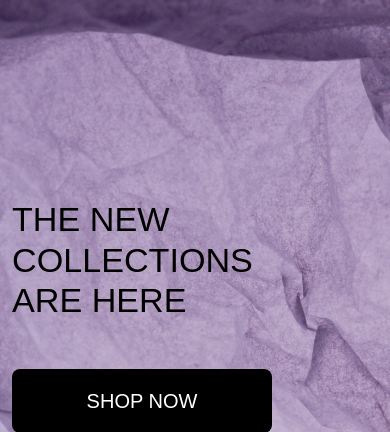
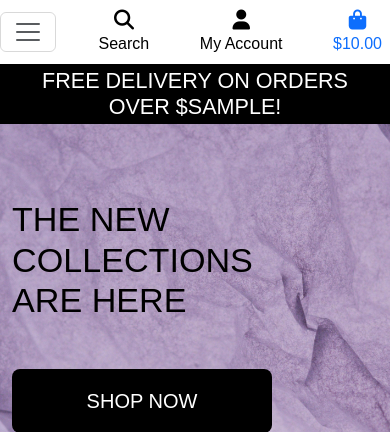
Before and after one commit to Diane-4P/craft_shack, a Django app: template home/templates/home/index.html in a window 390 px wide. Shown: the top 432 px of the page. Run offline with Django 5.2, Linux system fonts and the light colour scheme; the template is opened without the code that fills it: most values are stand-ins (such as "Sample title", 1, 10 or a date in 2020); some libraries are stand-ins or nearby versions; some web fonts are replaced.

Commit message:
Added mobile_header and main navbar

```diff
--- a/static/css/base.css
+++ b/static/css/base.css
@@ -62,6 +62,10 @@ body h2 {
     border: 1px solid black !important;
 }
 
+.bg-black {
+    background: black !important;
+}
+
 /* Media Queries */
 
 /* Slightly larger container on xl screens */
--- a/templates/base.html
+++ b/templates/base.html
@@ -37,7 +37,6 @@
 
     {% block extra_js %}
     {% endblock extra_js %}
-
 
     <title>Craft Shack {% block extra_title %}{% endblock extra_title %}</title>
 
@@ -105,6 +104,21 @@
           </ul>
         </div>
       </div>
+      <div class="row bg-white">
+        <nav class="navbar navbar-expand-lg navbar-light w-100">
+          <button class="navbar-toggler" type="button" data-bs-toggle="collapse" data-bs-target="#main_nav"
+            aria-controls="main_nav" aria-expanded="false" aria-label="Toggle navigation">
+            <span class="navbar-toggler-icon"></span>
+          </button>
+          {% include "includes/mobile_top_header.html" %}
+          {% include "includes/main_nav.html" %}
+        </nav>
+      </div>
+       <div id="delivery-banner" class="row text-center">
+        <div class="col bg-black text-white">
+          <h4 class="logo-font my-1">Free delivery on orders over ${{ free_shipping_threshold }}!</h4>
+        </div>
+      </div>
     </header>
 
     {% if messages %}
--- /dev/null
+++ b/templates/includes/main_nav.html
@@ -0,0 +1,63 @@
+<div class="collapse navbar-collapse" id="main_nav">
+    <ul class="navbar-nav w-auto mx-auto">
+        <li class="nav-item dropdown">
+            <a class="logo-font font-weight-bold nav-link text-black mr-5" href="#" id="all-products-link" role="button" data-bs-toggle="dropdown" aria-haspopup="true" aria-expanded="false">
+                All Products
+            </a>
+            <div class="dropdown-menu border-0" aria-labelledby="all-products-link">
+                <a href="" class="dropdown-item">By Price</a>
+                <a href="" class="dropdown-item ">By Rating</a>
+                <a href="" class="dropdown-item ">By Category</a>
+                <a href="" class="dropdown-item">All Products</a>
+            </div>
+        </li>
+
+        <li class="nav-item dropdown">
+            <a class="logo-font font-weight-bold nav-link text-black mr-5" href="#" id="craft-materials-link" role="button" data-bs-toggle="dropdown" aria-haspopup="true" aria-expanded="false">
+                Craft Materials
+            </a>
+            <div class="dropdown-menu border-0" aria-labelledby="craft-materials-link">
+                <a href="" class="dropdown-item">Card</a>
+                <a href="" class="dropdown-item">Paper</a>
+                <a href="" class="dropdown-item">Foam</a>
+                <a href="" class="dropdown-item">All Craft Materials</a>
+            </div>
+        </li>
+
+        <li class="nav-item dropdown">
+            <a class="logo-font font-weight-bold nav-link text-black mr-5" href="#" id="craft-tools-link" role="button" data-bs-toggle="dropdown" aria-haspopup="true" aria-expanded="false">
+                Craft Tools
+            </a>
+            <div class="dropdown-menu border-0" aria-labelledby="craft-tools-link">
+                <a href="" class="dropdown-item">Cutting Mats</a>
+                <a href="" class="dropdown-item">Scissors &amp Cutting Tools</a>
+                <a href="" class="dropdown-item">Stencils</a>
+                <a href="" class="dropdown-item">All Craft Tools</a>
+            </div>
+        </li>
+
+        <li class="nav-item dropdown">
+            <a class="logo-font font-weight-bold nav-link text-black mr-5" href="#" id="stationery-link" role="button" data-bs-toggle="dropdown" aria-haspopup="true" aria-expanded="false">
+                Stationery
+            </a>
+            <div class="dropdown-menu border-0" aria-labelledby="stationery-link">
+                <a href="" class="dropdown-item">Pens &amp Pencils</a>
+                <a href="" class="dropdown-item">Stationery Sets</a>
+                <a href="" class="dropdown-item">Acetate Sheets</a>
+                <a href="" class="dropdown-item">All Stationery</a>
+            </div>
+        </li>
+
+        <li class="nav-item dropdown">
+            <a class="logo-font font-weight-bold nav-link text-black" href="#" id="specials-link" role="button" data-bs-toggle="dropdown" aria-haspopup="true" aria-expanded="false">
+                Special Offers
+            </a>
+            <div class="dropdown-menu border-0" aria-labelledby="specials-link">
+                <a href="" class="dropdown-item">New Arrivals</a>
+                <a href="" class="dropdown-item">Deals</a>
+                <a href="" class="dropdown-item">Clearance</a>
+                <a href="" class="dropdown-item">All Specials</a>
+            </div>
+        </li>
+    </ul>
+</div>
--- /dev/null
+++ b/templates/includes/mobile_top_header.html
@@ -0,0 +1,56 @@
+<li class="list-inline-item">
+    <a class="text-black nav-link d-block d-lg-none" href="#" id="mobile-search" role="button" data-bs-toggle="dropdown" aria-haspopup="true" aria-expanded="false">
+        <div class="text-center">
+            <div><i class="fas fa-search fa-lg"></i></div>
+            <p class="my-0">Search</p>
+        </div>
+    </a>
+    <div class="dropdown-menu border-0 w-100 p-3 rounded-0 my-0" aria-labelledby="mobile-search">
+        <form class="form" method="GET" action="">
+            <div class="input-group w-100">
+                <input class="form-control border border-black rounded-0" type="text" name="q" placeholder="Search our site">
+                <div class="input-group-append">
+                    <button class="form-control form-control btn btn-black border border-black rounded-0" type="submit">
+                        <span class="icon">
+                            <i class="fas fa-search"></i>
+                        </span>
+                    </button>
+                </div>
+            </div>
+        </form>
+    </div>
+</li>
+<li class="list-inline-item dropdown">
+    <a class="text-black nav-link d-block d-lg-none" href="#" id="user-options" role="button" data-bs-toggle="dropdown" aria-haspopup="true" aria-expanded="false">
+        <div class="text-center">
+            <div><i class="fas fa-user fa-lg"></i></div>
+            <p class="my-0">My Account</p>
+        </div>
+    </a>
+    <div class="dropdown-menu border-0" aria-labelledby="user-options">
+        {% if request.user.is_authenticated %}
+            {% if request.user.is_superuser %}
+                <a href="{% url 'account_logout' %}" class="dropdown-item">Product Management</a>
+            {% endif %}
+            <a href="" class="dropdown-item">My Profile</a>
+            <a href="{% url 'account_logout' %}" class="dropdown-item">Logout</a>
+        {% else %}
+            <a href="{% url 'account_signup' %}" class="dropdown-item">Register</a>
+            <a href="{% url 'account_login' %}" class="dropdown-item">Login</a>
+        {% endif %}
+    </div>
+</li>
+<li class="list-inline-item">
+    <a class="{% if grand_total %}text-primary font-weight-bold{% else %}text-black{% endif %} nav-link d-block d-lg-none" href="">
+        <div class="text-center">
+            <div><i class="fas fa-shopping-bag fa-lg"></i></div>
+            <p class="my-0">
+                {% if grand_total %}
+                    ${{ grand_total|floatformat:2 }}
+                {% else %}
+                    $0.00
+                {% endif %}
+            </p>
+        </div>
+    </a>
+</li>
```
